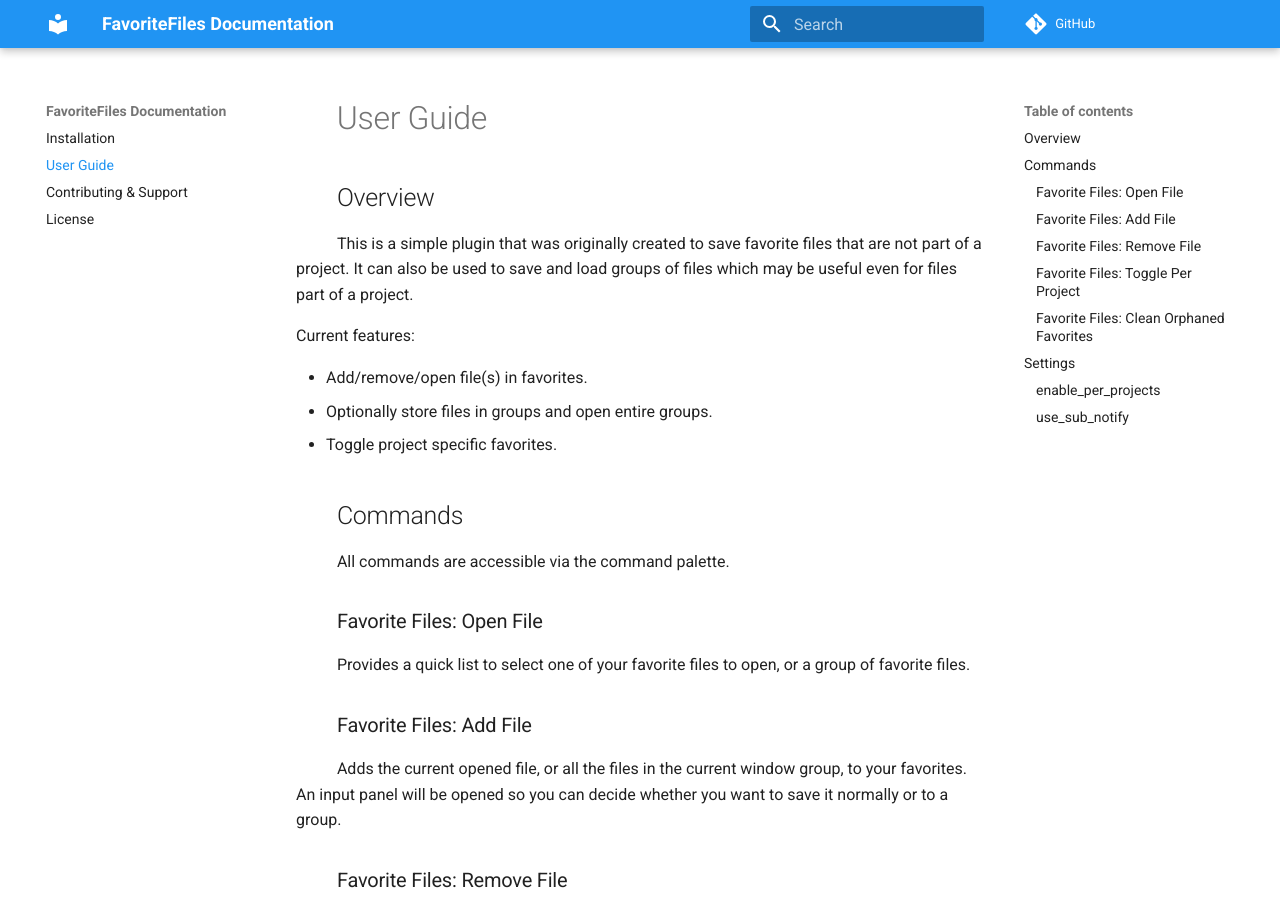
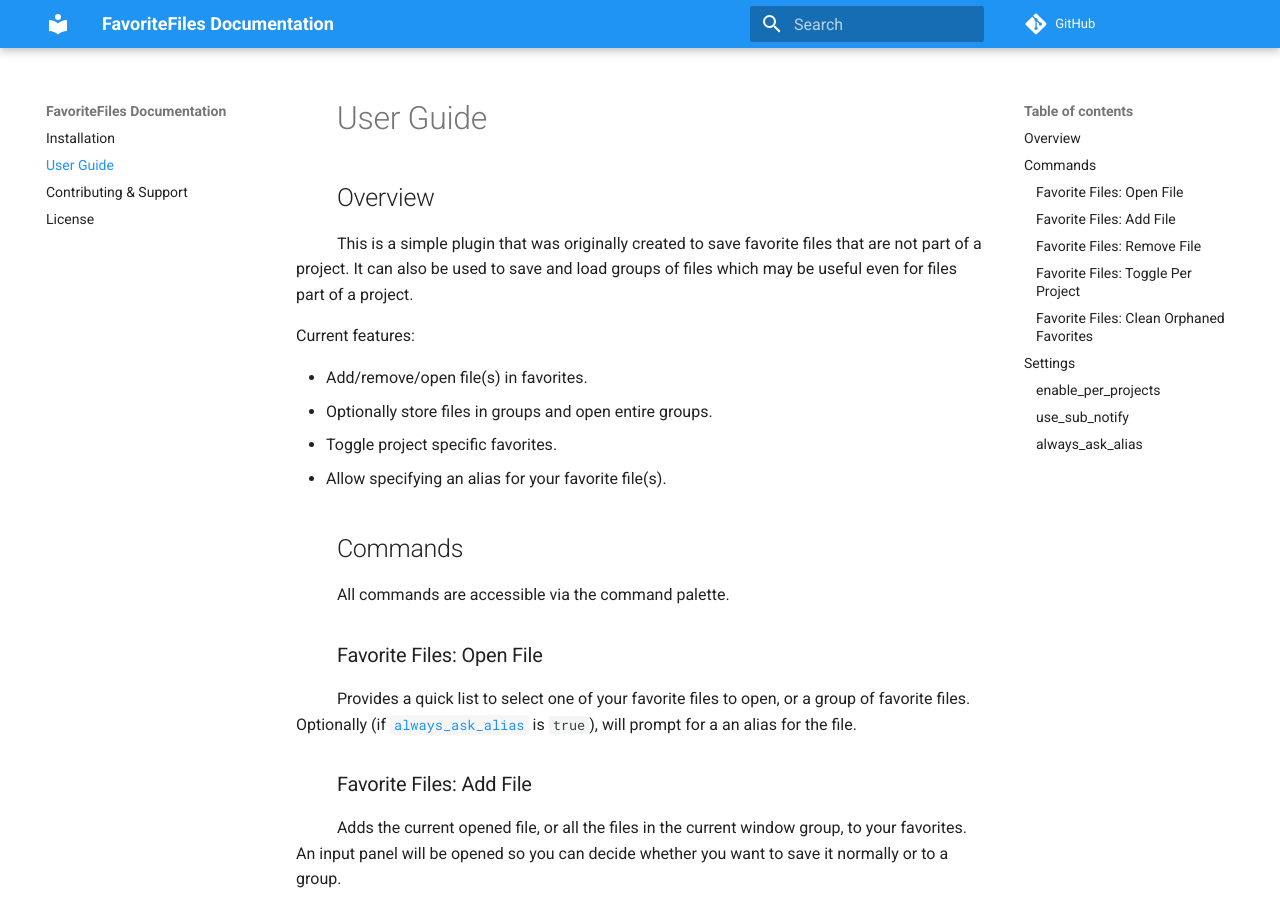
Before and after one commit to facelessuser/FavoriteFiles, an MkDocs documentation site: the page built from docs/src/markdown/index.md, in a window 1280 px wide and 900 px high. Built offline with MkDocs 1.6.1 and Material for MkDocs 9.7.7, drawn with Linux system fonts in a browser that asks for light colours; comment, search, counter and statistics services are not loaded; old or Windows-style settings are respelled for this version of MkDocs; some of the changed text lies outside the part shown.

Commit message:
Document feature

````diff
--- a/docs/src/markdown/index.md
+++ b/docs/src/markdown/index.md
@@ -1,6 +1,7 @@
 # User Guide
 
 ## Overview
+
 This is a simple plugin that was originally created to save favorite files that are not part of a project.  It can also be used to save and load groups of files which may be useful even for files part of a project.
 
 Current features:
@@ -8,32 +9,41 @@
 - Add/remove/open file(s) in favorites.
 - Optionally store files in groups and open entire groups.
 - Toggle project specific favorites.
+- Allow specifying an alias for your favorite file(s).
 
 ## Commands
+
 All commands are accessible via the command palette.
 
 ### Favorite Files: Open File
-Provides a quick list to select one of your favorite files to open, or a group of favorite files.
+
+Provides a quick list to select one of your favorite files to open, or a group of favorite files. Optionally (if [`always_ask_alias`](#always_ask_alias) is `true`), will prompt for a an alias for the file.
 
 ### Favorite Files: Add File
+
 Adds the current opened file, or all the files in the current window group, to your favorites.  An input panel will be opened so you can decide whether you want to save it normally or to a group.
 
 ### Favorite Files: Remove File
+
 Remove a favorite file form your list or a group of favorite files.
 
 ### Favorite Files: Toggle Per Project
+
 Allows saving per project favorites. Per projects must be toggled on for each project you are in.  You can toggle back and forth between per project and global favorites.  You cannot switch to per project favorites if you do not have a project file saved.  Save your current window configuration to a project file, and your per project favorites list will be saved in the same location.
 
 !!!tip "Tip"
     If you have no need for per project favorites, you can completely disable the command in your settings file with the [enable_per_projects](#enable_per_projects) setting.
 
 ### Favorite Files: Clean Orphaned Favorites
+
 Cleans out favorites in your list that no longer exist.
 
 ## Settings
+
 Favorite files has only a couple of settings.
 
-### enable_per_projects
+### `enable_per_projects`
+
 Enables the per project toggling ability.  For more info, see: [Favorite Files: Toggle Per Project](#favorite-files-toggle-per-project).
 
 ```js
@@ -43,7 +53,8 @@
     "enable_per_projects": true,
 ```
 
-### use_sub_notify
+### `use_sub_notify`
+
 Enables use of [SubNotify][subnotify] notifications.
 
 ```js
@@ -51,4 +62,14 @@
     "use_sub_notify": true
 ```
 
+### `always_ask_alias`
+
+When adding a single file to favorites, the user will always be prompted to provide an alias.
+
+```js
+    // Prompt for a file alias every time you add a single file.
+    "always_ask_alias": false
+```
+
+
 --8<-- "refs.md"
````
